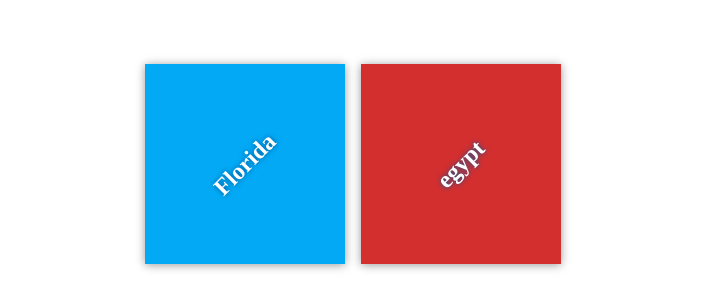
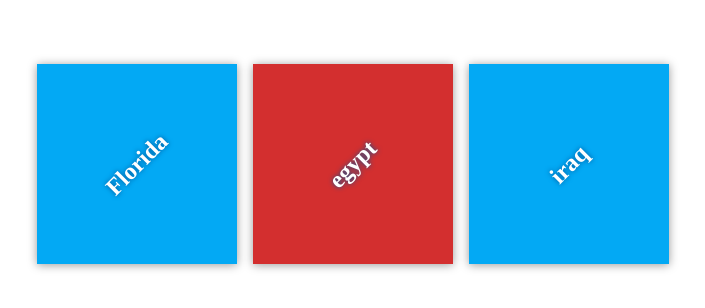
Before and after one commit to SamahSayed/my-travel-plans, a plain HTML site: page index.html in a window 1280 px wide. Shown: the part 236-544 px from the top of the page, without its empty margins (287-992 px from the left). Drawn offline with Linux system fonts and the light colour scheme.

Commit message:
Add iraq to destination

```diff
--- a/index.html
+++ b/index.html
@@ -18,6 +18,9 @@
 <div class="destination" id="egypt">
 <h2>egypt</h2>
 </div>
+  <div class="destination" id="iraq">
+<h2>iraq</h2>
+</div>
 </div>
 </div>
 
```
